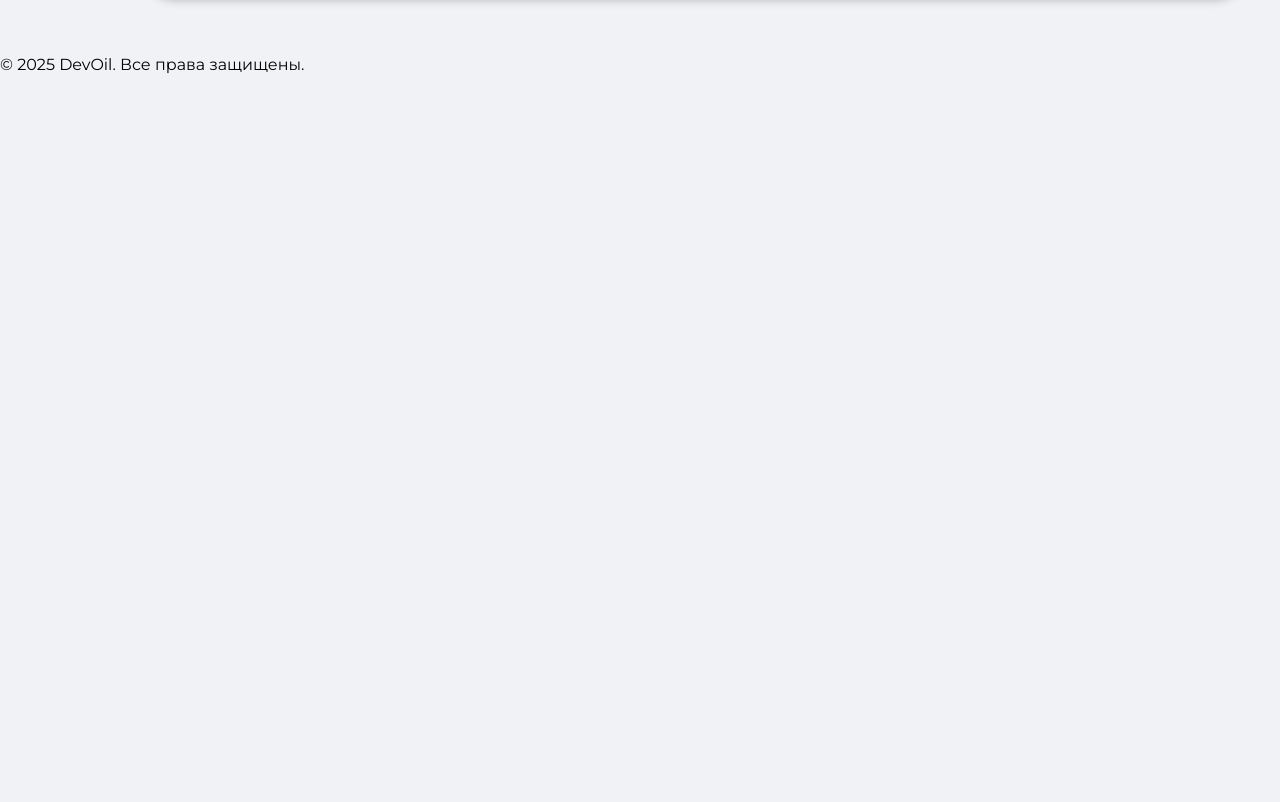
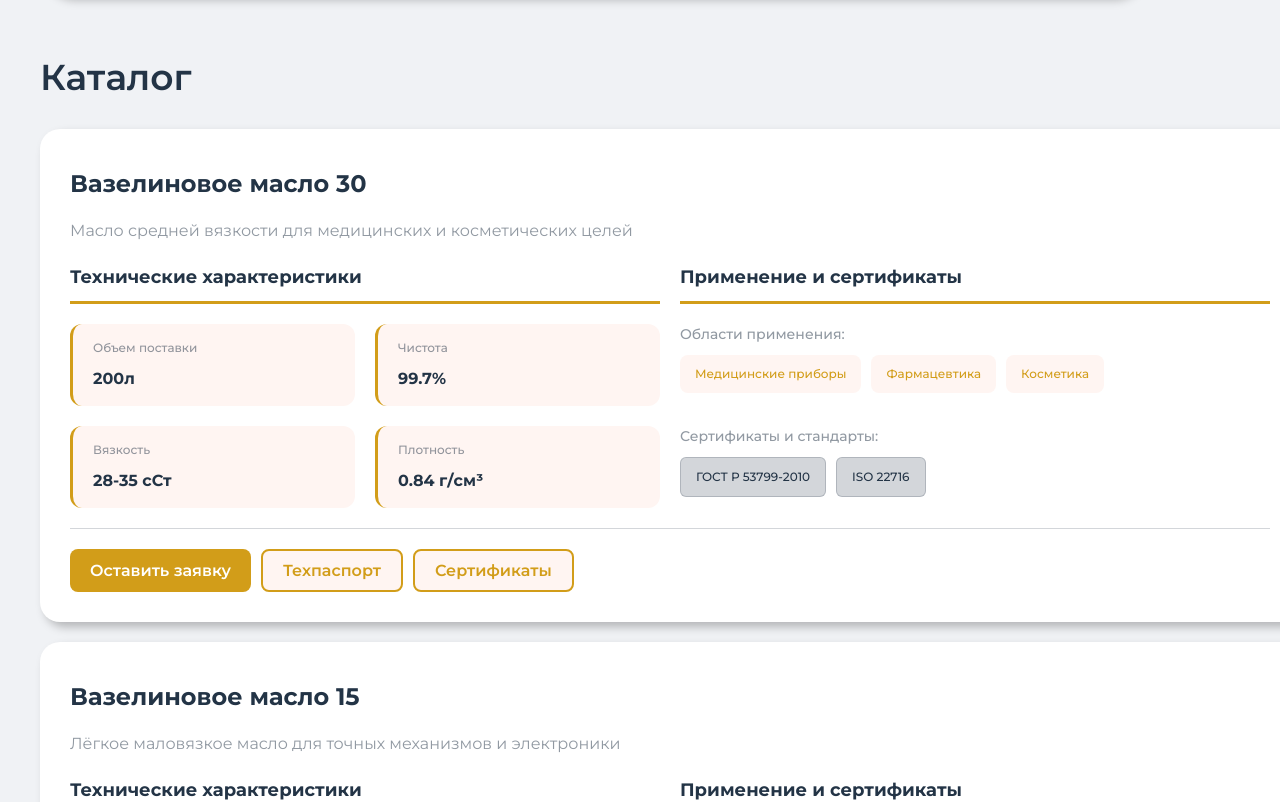
Before and after one commit to marselNepara/devoil-app, a React (Vite) app: page / in a window 1280 px wide. Shown: the part 1360-2162 px from the top of the page. Before the commit the page ends 1434 px from the top, so only its background shows below. Built offline with nearby package versions, Linux system fonts and the light colour scheme.

Commit message:
all products

```diff
--- a/src/App.jsx
+++ b/src/App.jsx
@@ -2,12 +2,14 @@ import Header from "./components/Header/Header";
 import Footer from "./components/Footer/Footer";
 import Banner from "./components/MainPage/Banner/Banner";
 import StepsOfOrder from "./components/MainPage/StepsOfOrder/StepsOfOrder";
+import Catalog from "./components/MainPage/Catalog/Catalog";
 export default function App() {
   return (
     <>
       <Header/>
       <Banner/>
       <StepsOfOrder/>
+      <Catalog/>
       <Footer/>
     </>
   );
--- /dev/null
+++ b/src/components/MainPage/Catalog/Catalog.css
@@ -0,0 +1,156 @@
+.catalog {
+  display: flex;
+  align-items: center;
+  justify-content: center;
+  width: 100%;
+}
+.catalog-inner {
+  display: flex;
+  flex-direction: column;
+  gap: 30px;
+}
+.catalog-title {
+  font-weight: 600;
+  font-size: 36px;
+  color: #233446;
+
+}
+.catalog-items {
+  display: flex;
+  flex-direction: column;
+  gap: 20px;
+
+}
+.catalog-item {
+  display: flex;
+  flex-direction: column;
+  gap: 20px;
+  width: 100%;
+  box-shadow: 5px 5px 10px 0 rgba(0, 0, 0, 0.25);
+  background: #fff;
+  border-radius: 20px;
+  padding: 40px 30px 30px;
+}
+.item-title {
+  font-weight: 700;
+  font-size: 24px;
+  color: #233446;
+}
+.item-descriprion {
+  font-weight: 400;
+  font-size: 16px;
+  line-height: 160%;
+  color: rgba(35, 52, 70, 0.5);
+}
+.item-content {
+  display: flex;
+  gap: 20px;
+}
+.item-content-specs, .item-content-application {
+  width: 100%;
+  display: flex;
+  flex-direction: column;
+}
+.item-content-specs-title, .item-content-application-title {
+  width: 100%;
+  font-weight: 700;
+  font-size: 18px;
+  line-height: 150%;
+  color: #233446;
+  border-bottom: 3px solid #d29d19;
+  height: 37px;
+}
+.specs-items, .application-content {
+  margin-top: 20px;
+  display: flex;
+  flex-direction: column;
+  gap: 20px;
+}
+.specs-item-row {
+  display: flex ;
+  gap: 20px;
+}
+.specs-item {
+  width: 100%;
+  display: flex;
+  flex-direction: column;
+  background: #fff5f2;
+  border-left: 3px solid #d29d19;
+  border-radius: 12px;
+  padding: 15px 20px;
+  gap: 10px;
+}
+.specs-item-title {
+  font-weight: 500;
+  font-size: 12px;
+  line-height: 150%;
+  color: rgba(35, 52, 70, 0.5);
+}
+.specs-item-value {
+  font-weight: 700;
+  font-size: 16px;
+  line-height: 150%;
+  color: #233446;
+}
+.application-rows {
+  display: flex;
+  flex-direction: column;
+  gap: 20px;
+}
+.application-row, .certificates-row {
+  display: flex;
+  flex-direction: column;
+  gap: 10px;
+}
+.application-title, .certificates-title {
+  font-weight: 500;
+  font-size: 14px;
+  line-height: 150%;
+  color: rgba(35, 52, 70, 0.5);
+}
+.application-items {
+  display: flex;
+  gap: 10px;
+  margin-bottom: 13px;
+}
+.application-item {
+  border-radius: 8px;
+  padding: 10px 15px;
+  background: #fff5f2;
+  font-weight: 500;
+  font-size: 12px;
+  line-height: 150%;
+  color: #d29d19;
+}
+.certificates-items {
+  display: flex;
+  gap: 10px;
+}
+.certificate-item {
+  border: 1px solid rgba(35, 52, 70, 0.2);
+  border-radius: 6px;
+  padding: 10px 15px;
+  background: rgba(35, 52, 70, 0.2);
+  font-weight: 500;
+  font-size: 12px;
+  line-height: 150%;
+  color: #233446;
+}
+.buttons-group{
+  width: 100%;
+  padding-top: 20px;
+  border-top: 1px solid rgba(35, 52, 70, 0.2);
+  display: flex;
+  gap: 10px;
+}
+
+.btn-secondary {
+  border: 2px solid #d29d19;
+  background-color: #fff5f2;
+  color: #d29d19;
+  border-radius: 8px;
+  padding: 10px 20px;
+}
+.btn-secondary:hover{
+    background-color: #fff;
+}
--- /dev/null
+++ b/src/components/MainPage/Catalog/Catalog.jsx
@@ -0,0 +1,151 @@
+import './Catalog.css';
+import { useState } from 'react';
+
+export default function Catalog() {
+  const items = [
+    {
+      id: 1,
+      title: "Вазелиновое масло 30",
+      description: "Масло средней вязкости для медицинских и косметических целей",
+      scope_of_supply: 200,
+      clean: 99.7,
+      viscosity_bot: 28,
+      viscosity_top: 35,
+      density: 0.84
+    },
+    {
+      id: 2,
+      title: "Вазелиновое масло 15",
+      description: "Лёгкое маловязкое масло для точных механизмов и электроники",
+      scope_of_supply: 200,
+      clean: 99.8,
+      viscosity_bot: 13,
+      viscosity_top: 17,
+      density: 0.82
+    },
+    {
+      id: 3,
+      title: "Вазелиновое масло 68",
+      description: "Высоковязкое масло для тяжёлых промышленных механизмов и гидравлики",
+      scope_of_supply: 200,
+      clean: 99.6,
+      viscosity_bot: 63,
+      viscosity_top: 73,
+      density: 0.87
+    },
+    {
+      id: 4,
+      title: "Вазелиновое масло 40",
+      description: "Универсальное масло для смазки станков и подшипников",
+      scope_of_supply: 200,
+      clean: 99.7,
+      viscosity_bot: 37,
+      viscosity_top: 43,
+      density: 0.85
+    },
+    {
+      id: 5,
+      title: "Вазелиновое масло 20",
+      description: "Маловязкое масло для консервации и лёгких узлов трения",
+      scope_of_supply: 200,
+      clean: 99.75,
+      viscosity_bot: 18,
+      viscosity_top: 22,
+      density: 0.83
+    }
+  ];
+
+  // Состояние: сколько товаров показывать
+  const [showAll, setShowAll] = useState(false);
+  const visibleItems = showAll ? items : items.slice(0, 2);
+
+  return (
+    <>
+      <div className="catalog">
+        <div className="container">
+          <div className="catalog-inner">
+            <h1 className="catalog-title">Каталог</h1>
+
+            <div className="catalog-items">
+              {visibleItems.map((item) => (
+                <div className="catalog-item" key={item.id}>
+                  <h2 className="item-title">{item.title}</h2>
+                  <p className="item-descriprion">{item.description}</p>
+
+                  <div className="item-content">
+                    <div className="item-content-specs">
+                      <h2 className="item-content-specs-title">Технические характеристики</h2>
+                      <div className="specs-items">
+                        <div className="specs-item-row">
+                          <div className="specs-item">
+                            <p className="specs-item-title">Объем поставки</p>
+                            <p className="specs-item-value">{item.scope_of_supply}л</p>
+                          </div>
+                          <div className="specs-item">
+                            <p className="specs-item-title">Чистота</p>
+                            <p className="specs-item-value">{item.clean}%</p>
+                          </div>
+                        </div>
+                        <div className="specs-item-row">
+                          <div className="specs-item">
+                            <p className="specs-item-title">Вязкость</p>
+                            <p className="specs-item-value">
+                              {item.viscosity_bot}-{item.viscosity_top} сСт
+                            </p>
+                          </div>
+                          <div className="specs-item">
+                            <p className="specs-item-title">Плотность</p>
+                            <p className="specs-item-value">{item.density} г/см³</p>
+                          </div>
+                        </div>
+                      </div>
+                    </div>
+
+                    <div className="item-content-application">
+                      <h2 className="item-content-application-title">Применение и сертификаты</h2>
+                      <div className="application-content">
+                        <div className="application-rows">
+                          <div className="application-row">
+                            <h3 className="application-title">Области применения:</h3>
+                            <div className="application-items">
+                              <p className="application-item">Медицинские приборы</p>
+                              <p className="application-item">Фармацевтика</p>
+                              <p className="application-item">Косметика</p>
+                            </div>
+                          </div>
+                          <div className="certificates-row">
+                            <h3 className="certificates-title">Сертификаты и стандарты:</h3>
+                            <div className="certificates-items">
+                              <p className="certificate-item">ГОСТ Р 53799-2010</p>
+                              <p className="certificate-item">ISO 22716</p>
+                            </div>
+                          </div>
+                        </div>
+                      </div>
+                    </div>
+                  </div>
+
+                  <div className="buttons-group">
+                    <button className="btn-primary">Оставить заявку</button>
+                    <button className="btn-secondary">Техпаспорт</button>
+                    <button className="btn-secondary">Сертификаты</button>
+                  </div>
+                </div>
+              ))}
+            </div>
+
+            {}
+            <div className="catalog-actions">
+              <button
+                className="btn-show-more"
+                onClick={() => setShowAll(!showAll)}
+              >
+                {showAll ? 'Скрыть' : 'Показать больше'}
+              </button>
+            </div>
+          </div>
+        </div>
+      </div>
+    </>
+  );
+}
--- a/src/components/MainPage/StepsOfOrder/StepsOfOrder.css
+++ b/src/components/MainPage/StepsOfOrder/StepsOfOrder.css
@@ -47,10 +47,10 @@
   gap: 20px;
   box-shadow: 5px 5px 10px 0 rgba(0, 0, 0, 0.25);
   background: #fff5f2;
-  transition: 0.2s ease-in-out;
+  transition: 0.3s ease-in-out;
 }
 .step-item:hover > .step-item-text{
-  box-shadow: 15px 15px 24px rgba(30, 58, 95, 0.15);
+  box-shadow: 20px 20px 20px rgba(30, 58, 95, 0.15);
   transform: scale(1.03);
 }
 
@@ -69,14 +69,13 @@
   color: #233446;
 
 }
-.steps-of-order .step-item:nth-child(1){
-  display: flex;
-  justify-content: space-between;
-  justify-content: center;
-  align-items: center;
-  gap: 20px;
+.steps-of-partnership{
+  margin-bottom: 10px;
+  font-weight: 600;
+  font-size: 36px;
+  color: #233446;
 }
-.steps-of-order .step-item:nth-child(2), .step-item:nth-child(4){
+#step2, #step4{
   display: flex;
   flex-flow: row-reverse;
   justify-content: space-between;
@@ -84,21 +83,7 @@
   align-items: center;
   gap: 20px;
 }
-.steps-of-order .step-item:nth-child(2), .step-item:nth-child(4){
-  display: flex;
-  flex-flow: row-reverse;
-  justify-content: space-between;
-  justify-content: center;
-  align-items: center;
-  gap: 20px;
-}
-.steps-of-order .step-item:nth-child(2) > .step-item-text, .step-item:nth-child(4) > .step-item-text{
+#step2 > .step-item-text, #step4 > .step-item-text{
   border-left: 3px solid #d29d19;
   border-right: none;
 }
-.steps-of-partnership{
-  margin-bottom: 10px;
-  font-weight: 600;
-  font-size: 36px;
-  color: #233446;
-}
--- a/src/components/MainPage/StepsOfOrder/StepsOfOrder.jsx
+++ b/src/components/MainPage/StepsOfOrder/StepsOfOrder.jsx
@@ -13,7 +13,7 @@ export default function StepsOfOrder(){
           <div className="steps-of-order-inner">
             <h1 className="steps-of-partnership">Этапы сотрудничества</h1>
             {stepsoforder.map((step) =>
-              <div key={step.id} className="step-item">
+              <div id={"step" + step.id} key={step.id} className="step-item">
                 <div className="step-item-number">{step.id}</div>
                 <div className="step-item-text">
                   <div className="step-item-title">{step.title}</div>
--- a/src/index.css
+++ b/src/index.css
@@ -25,7 +25,7 @@ button{
   font-size: 16px;
   color: #fff;
   background: #d29d19;
-    transition: 0.2s ease-in-out;
+    transition: 0.3s ease-in-out;
 }
 button:hover{
   background: #E0B445;
```
